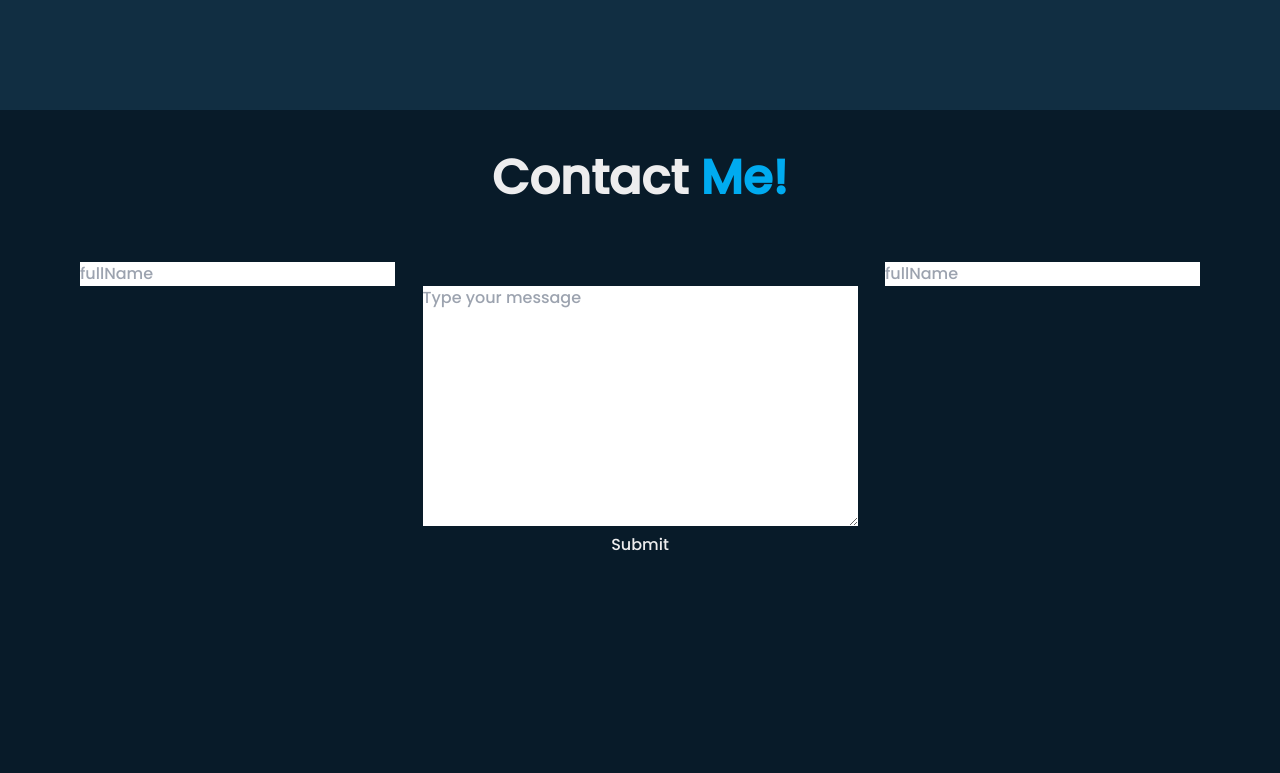
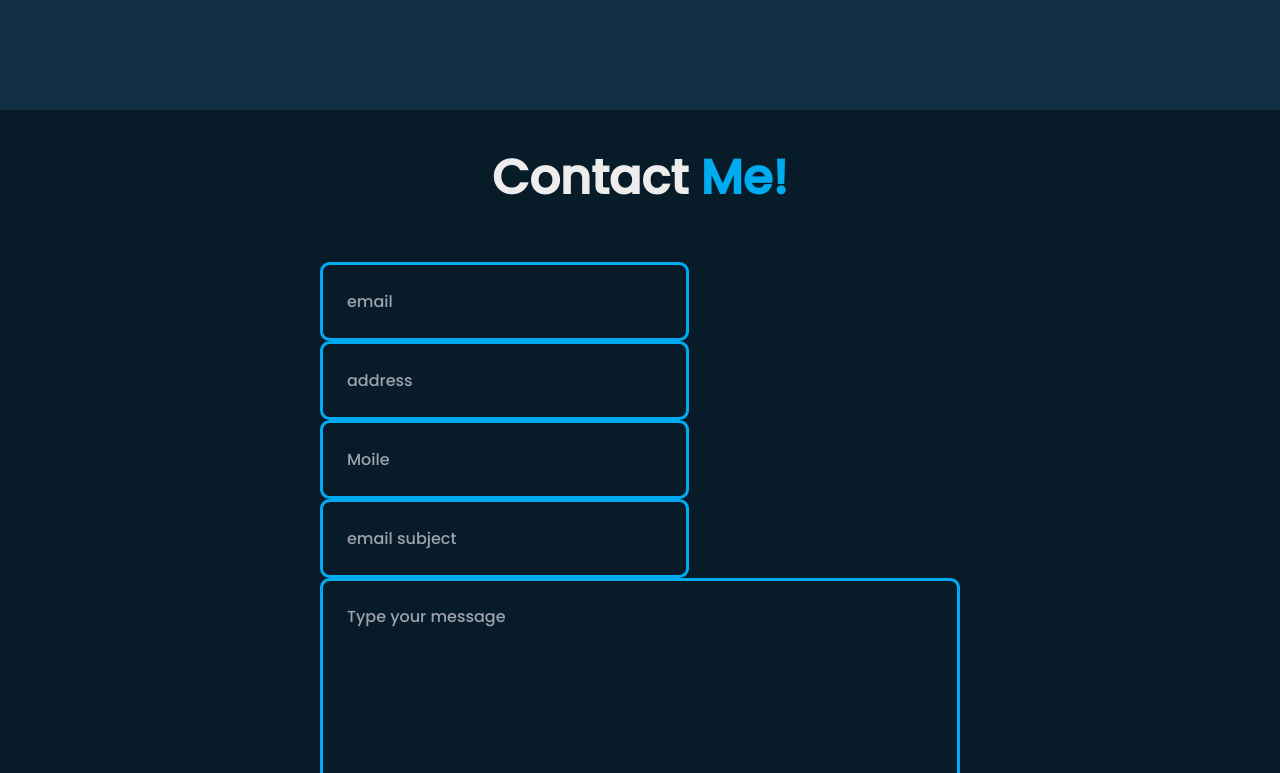
Before and after one commit to HimaloyAshis/portfolio-ab, a React (Vite) app: page / in a window 1280 px wide. Shown: the part 3327-4100 px from the top of the page. Before the commit the page ends 3916 px from the top, so only its background shows below. Built offline with nearby package versions, Linux system fonts and the light colour scheme.

Commit message:
contact done

```diff
--- a/src/Page/Home/Home.css
+++ b/src/Page/Home/Home.css
@@ -515,11 +515,12 @@ span{
 .contact{
     padding: 2rem 5%;
     min-height: auto;
+    margin-bottom: 2rem;
 
 }
 
 .contact form{
-    max-width: 70rem;
+    max-width: 40rem;
     margin: 0 auto;
     text-align: center;
 }
@@ -530,3 +531,81 @@ span{
     justify-content: space-between;
     flex-wrap: wrap;
 }
+
+/* .btn{
+    background: var(--main-color);
+    width: 20px;
+    height: 30px;
+} */
+
+.btn-box .btnss{
+
+    display: flex;
+    justify-content: space-between;
+    align-items: center;
+    width: 345px;
+    height: 70px;
+}
+
+
+.btn-box .btn{
+    margin: 2rem 0;
+    position: relative;
+    display: inline-flex;
+    justify-content: center;
+    align-items: center;
+    width: 150px;
+    padding: .8rem;
+    height: 100%;
+    background: #00abf0;
+    border: 2px solid #84d8de;
+    border-radius: 8px;
+    color: #081b29;
+    text-decoration: none;
+    font-size: 1rem;
+    font-weight: 600;
+    letter-spacing: .1rem;
+    z-index: 1;
+    overflow: hidden;
+    transition: .5s;
+}
+
+
+.btn-box .btn:hover{
+    color: #00abf0;
+}
+
+.btn-box .btn::before{
+    content: '';
+    top: 0;
+    position: absolute;
+    left: 0;
+    width: 0;
+    height: 100%;
+    background: #081b29;
+    z-index: -1;
+    transition: .5s;
+}
+
+.btn-box .btn:hover::before{
+    width: 100%;
+}
+
+.contact .input-box form .input-field{
+    position: relative;
+    width: 60%;
+    margin: .9rem 0;
+}
+
+.contact form .input-box  .input-field input,
+.contact  form .textarea-field textarea{
+    width: 100%;
+    height: 100%;
+    padding: 1.5rem;
+    /* margin: ; */
+    font-size: 1rem;
+    color: var(--text-color);
+    background: transparent;
+    border-radius: .6rem;
+    border: .2rem solid var(--main-color);
+}
--- a/src/Page/Home/Home.jsx
+++ b/src/Page/Home/Home.jsx
@@ -204,11 +204,21 @@ const Home = () => {
                 <form action="">
                     <div className="input-box">
                         <div className="input-field">
-                            <input type="email" name="email" placeholder='fullName' id="" />
+                            <input type="email" name="email" placeholder='email' id="" />
                             <span className='focus'></span>
                         </div>
                         <div className="input-field">
-                            <input type="email" name="email" placeholder='fullName' id="" />
+                            <input type="text" name="address" placeholder='address' id="" />
+                            <span className='focus'></span>
+                        </div>
+                    </div>
+                    <div className="input-box">
+                        <div className="input-field">
+                            <input type="number" name="email" placeholder='Moile' id="" />
+                            <span className='focus'></span>
+                        </div>
+                        <div className="input-field">
+                            <input type="text" name="email" placeholder='email subject' id="" />
                             <span className='focus'></span>
                         </div>
                     </div>
@@ -218,7 +228,7 @@ const Home = () => {
                         <span className='focus'></span>
                     </div>
 
-                    <div className="btn-box btns">
+                    <div className="btn-box btnss">
                         <button type="submit" className='btn'>Submit</button>
                     </div>
 
```
